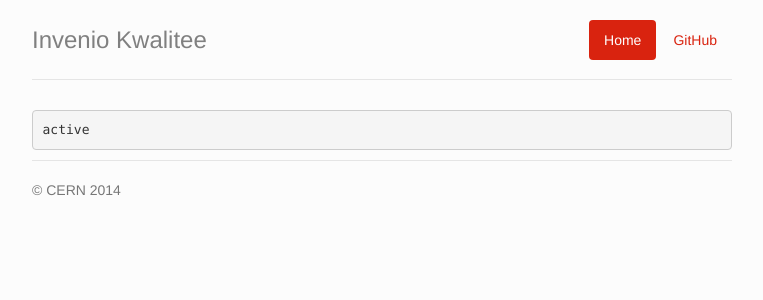
After one commit to inveniosoftware-attic/kwalitee, a Flask app: template invenio_kwalitee/templates/status.html in a window 1280 px wide. The commit adds this page. Shown: the top 300 px of the page, without its empty margins (258-1021 px from the left). Run offline with Flask 2, Linux system fonts and the light colour scheme; the template is opened without the code that fills it: most values are stand-ins (such as "Sample title", 1, 10 or a date in 2020); some libraries are stand-ins or nearby versions.

Commit message:
Status pages improvements

```diff
--- a/invenio_kwalitee/__init__.py
+++ b/invenio_kwalitee/__init__.py
@@ -30,7 +30,8 @@
 from flask import (Flask, request, jsonify, send_from_directory, url_for,
                    render_template)
 
-app = Flask(__name__, template_folder='templates', static_folder='static')
+app = Flask(__name__, template_folder='templates', static_folder='static',
+            instance_relative_config=True)
 
 # Load default configuration
 app.config.from_object('invenio_kwalitee.config')
@@ -113,7 +114,11 @@
 
 @app.route('/status/<commit_sha>')
 def status(commit_sha):
-    return send_from_directory(app.instance_path, 'status_{sha}.txt'.format(sha=commit_sha))
+    with app.open_instance_resource(
+            'status_{sha}.txt'.format(sha=commit_sha), 'r') as f:
+        status = f.read()
+    status = status if len(status) > 0 else commit_sha + ': Everything OK'
+    return render_template('status.html', status=status)
 
 
 @app.route('/', methods=['GET'])
@@ -122,7 +127,7 @@
     test = operator.methodcaller('startswith', 'status_')
     files = map(lambda x: x[7:-4], filter(test, sorted(
         os.listdir(app.instance_path), key=key, reverse=True)))
-    return render_template('page.html', files=files)
+    return render_template('index.html', files=files)
 
 
 @app.route('/payload', methods=['POST'])
--- /dev/null
+++ b/invenio_kwalitee/static/css/jumbotron-narrow.css
@@ -0,0 +1,79 @@
+/* Space out content a bit */
+body {
+  padding-top: 20px;
+  padding-bottom: 20px;
+}
+
+/* Everything but the jumbotron gets side spacing for mobile first views */
+.header,
+.marketing,
+.footer {
+  padding-right: 15px;
+  padding-left: 15px;
+}
+
+/* Custom page header */
+.header {
+  border-bottom: 1px solid #e5e5e5;
+}
+/* Make the masthead heading the same height as the navigation */
+.header h3 {
+  padding-bottom: 19px;
+  margin-top: 0;
+  margin-bottom: 0;
+  line-height: 40px;
+}
+
+/* Custom page footer */
+.footer {
+  padding-top: 19px;
+  color: #777;
+  border-top: 1px solid #e5e5e5;
+}
+
+/* Customize container */
+@media (min-width: 768px) {
+  .container {
+    max-width: 730px;
+  }
+}
+.container-narrow > hr {
+  margin: 30px 0;
+}
+
+/* Main marketing message and sign up button */
+.jumbotron {
+  text-align: center;
+  border-bottom: 1px solid #e5e5e5;
+}
+.jumbotron .btn {
+  padding: 14px 24px;
+  font-size: 21px;
+}
+
+/* Supporting marketing content */
+.marketing {
+  margin: 40px 0;
+}
+.marketing p + h4 {
+  margin-top: 28px;
+}
+
+/* Responsive: Portrait tablets and up */
+@media screen and (min-width: 768px) {
+  /* Remove the padding we set earlier */
+  .header,
+  .marketing,
+  .footer {
+    padding-right: 0;
+    padding-left: 0;
+  }
+  /* Space out the masthead */
+  .header {
+    margin-bottom: 30px;
+  }
+  /* Remove the bottom border on the jumbotron for visual effect */
+  .jumbotron {
+    border-bottom: 0;
+  }
+}
--- a/invenio_kwalitee/templates/page.html
+++ b/invenio_kwalitee/templates/page.html
@@ -1,4 +1,3 @@
-
 <!DOCTYPE html>
 <html lang="en">
   <head>
@@ -16,6 +15,7 @@
     <link rel="stylesheet" href="//netdna.bootstrapcdn.com/bootstrap/3.1.1/css/bootstrap.min.css">
     <!-- Custom styles for this template -->
     <link href="{{ url_for('static', filename='css/bootstrap.min.css') }}" rel="stylesheet">
+    <link href="{{ url_for('static', filename='css/jumbotron-narrow.css') }}" rel="stylesheet">
 
     <!-- Just for debugging purposes. Don't actually copy this line! -->
     <!--[if lt IE 9]><script src="../../assets/js/ie8-responsive-file-warning.js"></script><![endif]-->
@@ -37,29 +37,9 @@
         </ul>
         <h3 class="text-muted">Invenio Kwalitee</h3>
       </div>
+      {% block body %}
 
-      <div class="row">
-        <div class="col-lg-12">
-          <h4>Commits</h4>
-          <table class="table">
-            <thead>
-              <tr>
-                <th>#GitHub</th>
-                <th>@Status</th>
-              </tr>
-            </thead>
-            <tbody>
-            {% for file in files %}
-              <tr>
-                <td><a href="{{ config.REPO_URL + file }}">{{ file[:7] }}</td>
-                <td><a href="{{ url_for('status', commit_sha=file) }}">status</a></td>
-              </tr>
-            {% endfor %}
-            </tbody>
-          </table>
-        </div>
-      </div>
-
+      {% endblock body %}
       <div class="footer">
         <p>&copy; CERN 2014</p>
       </div>
--- /dev/null
+++ b/invenio_kwalitee/templates/status.html
@@ -0,0 +1,9 @@
+{%- extends 'page.html' -%}
+
+{% block body %}
+  <div class="row">
+    <div class="col-lg-12">
+      <pre>{{ status}}</pre>
+    </div>
+  </div>
+{% endblock body %}
```
Also changed, not shown: invenio_kwalitee/templates/index.html (added, +25 -0 lines).
